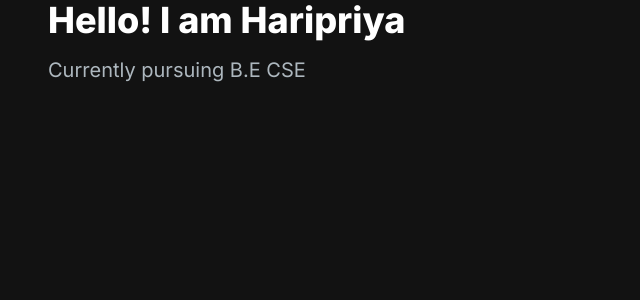
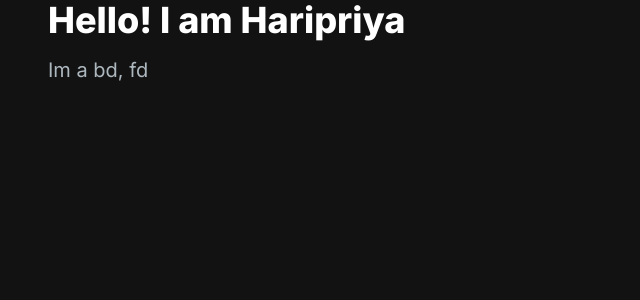
Before and after one commit to Hari-Bombon/portfolio, a Next.js app: page / in a window 1280 px wide. Shown: the top 300 px of the page, without its empty margins (0-640 px from the left). Built offline with nearby package versions, Linux system fonts and the light colour scheme.

Commit message:
Added the img

```diff
--- a/app/components/HeroSection.jsx
+++ b/app/components/HeroSection.jsx
@@ -9,7 +9,7 @@ const HeroSection = () => {
         Hello! I am Haripriya
         </h1>
       <p className='text-[#ADB7BE] text-lg lg:text-xl'>
-        Currently pursuing B.E CSE
+        Im a bd, fd
         </p>
         </div>
         <div className='col-span-5'></div>
```
